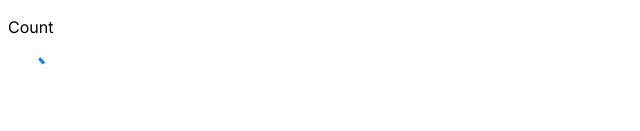
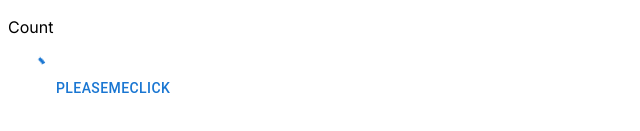
Before and after one commit to taiyo-lab/my-playGround, a Next.js app: page / in a window 1280 px wide. Shown: the part 253-384 px from the top of the page, without its empty margins (0-640 px from the left). Built offline with nearby package versions, Linux system fonts and the light colour scheme.

Commit message:
MUI Button追加

```diff
--- a/app/page.tsx
+++ b/app/page.tsx
@@ -1,6 +1,6 @@
 // page.tsx
 // use client
-import { Box, CircularProgress } from "@mui/material";
+import { Box, Button, CircularProgress } from "@mui/material";
 import { useState } from "react";
 
 const page = () => {
@@ -19,6 +19,7 @@ const page = () => {
         <p>Count</p>
       </Box>
       <CircularProgress />
+      <Button border>PleaseMeClick</Button>
     </div>
   );
 };
```
